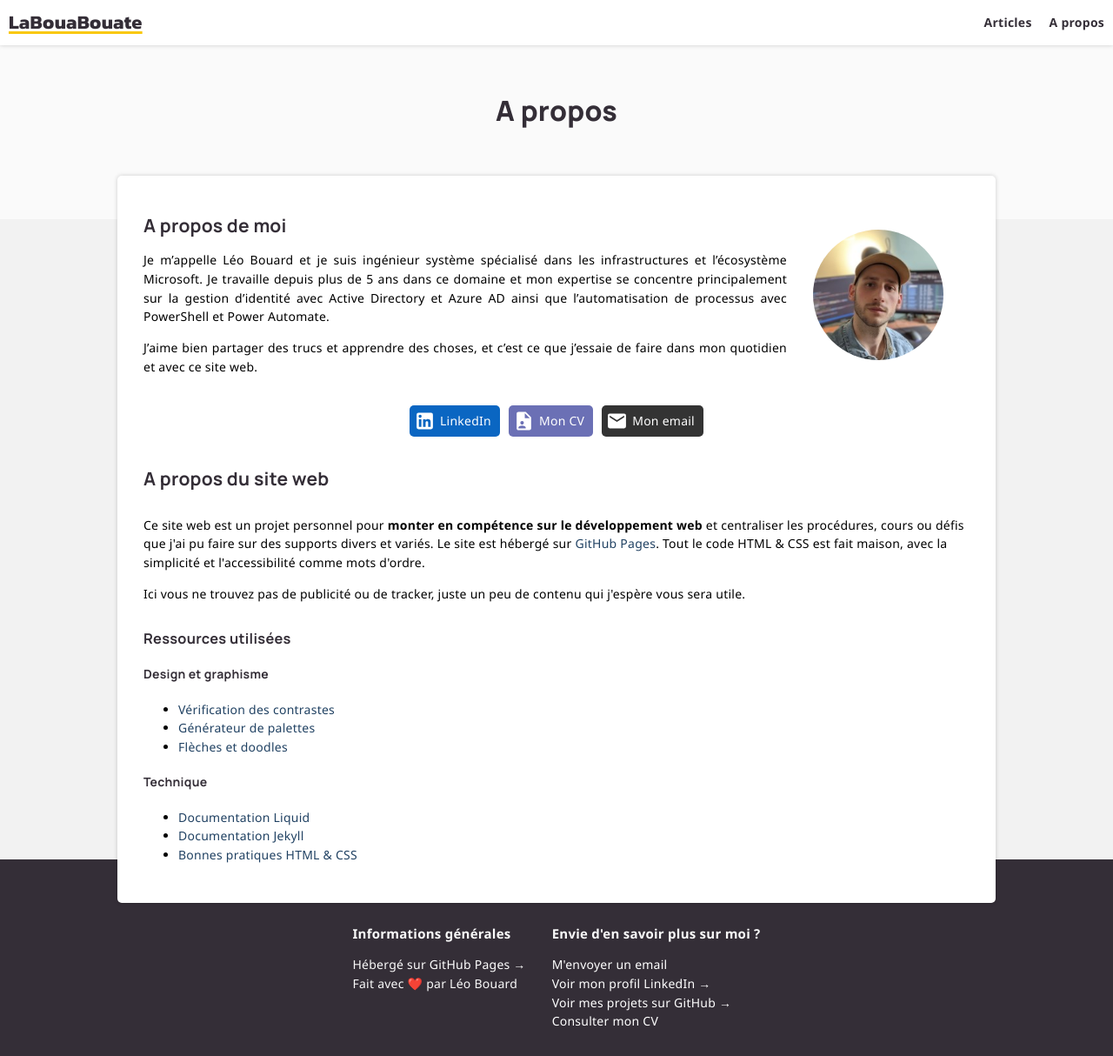
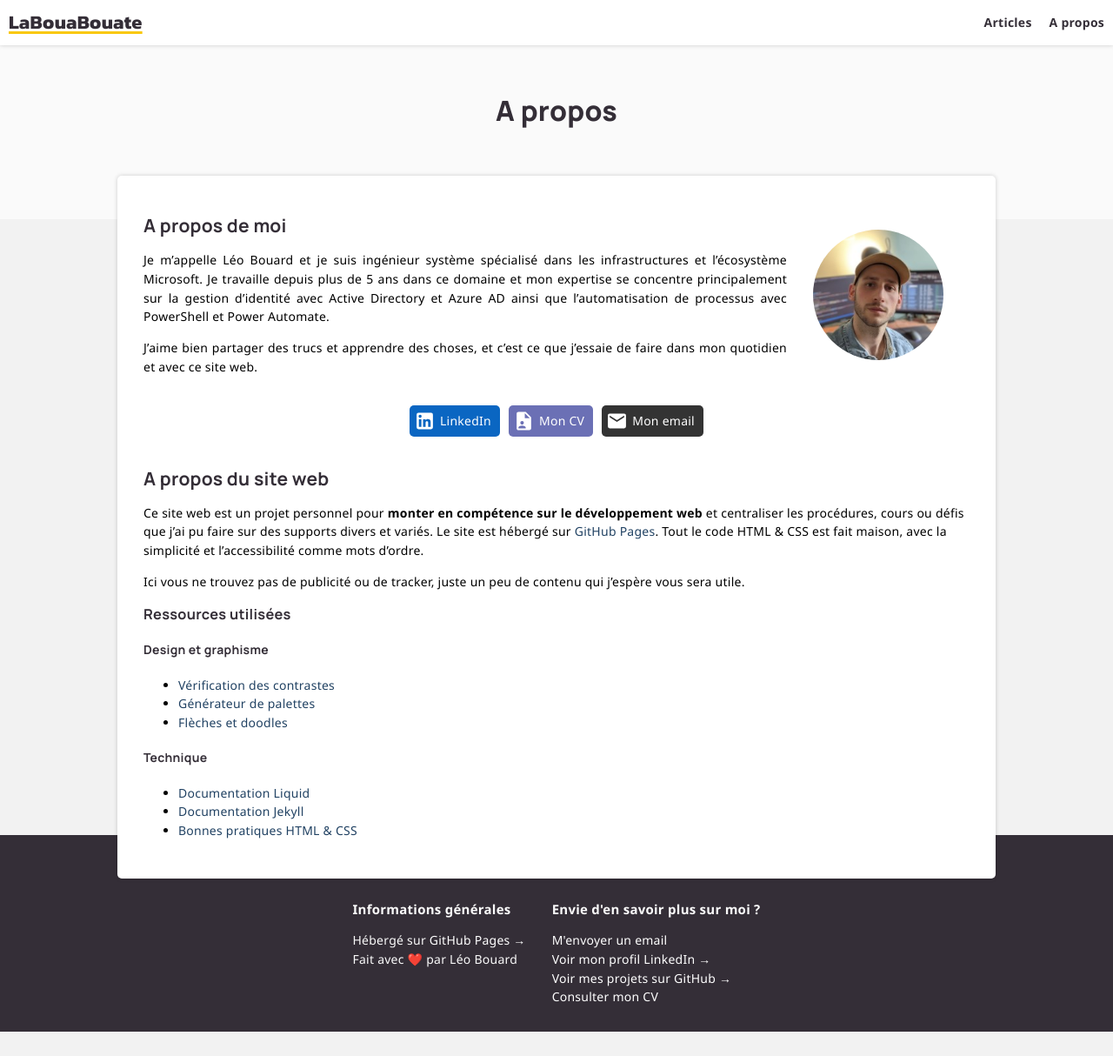
Before and after one commit to leobouard/leobouard.github.io, a Jekyll site: the page built from about.md, in a window 1280 px wide. Shown: the whole page at 87% size. Built offline with Jekyll 4.4.1, drawn with Linux system fonts in a browser that asks for light colours; some web fonts are replaced; after the commit the page ends 1186 px from its top, so only the background shows below that.

Commit message:
Update about.md

```diff
--- a/about.md
+++ b/about.md
@@ -33,12 +33,9 @@
 
 ## A propos du site web
 
-<div style="display: flex;">
-    <div>
-        <p>Ce site web est un projet personnel pour <b>monter en compétence sur le développement web</b> et centraliser les procédures, cours ou défis que j'ai pu faire sur des supports divers et variés. Le site est hébergé sur <a href="https://docs.github.com/en/pages" target="_blank">GitHub Pages</a>. Tout le code HTML & CSS est fait maison, avec la simplicité et l'accessibilité comme mots d'ordre.</p>
-        <p>Ici vous ne trouvez pas de publicité ou de tracker, juste un peu de contenu qui j'espère vous sera utile.</p>
-    </div>
-</div>
+Ce site web est un projet personnel pour **monter en compétence sur le développement web** et centraliser les procédures, cours ou défis que j'ai pu faire sur des supports divers et variés. Le site est hébergé sur [GitHub Pages](https://docs.github.com/en/pages). Tout le code HTML & CSS est fait maison, avec la simplicité et l'accessibilité comme mots d'ordre.
+
+Ici vous ne trouvez pas de publicité ou de tracker, juste un peu de contenu qui j'espère vous sera utile.
 
 ### Ressources utilisées
 
```
